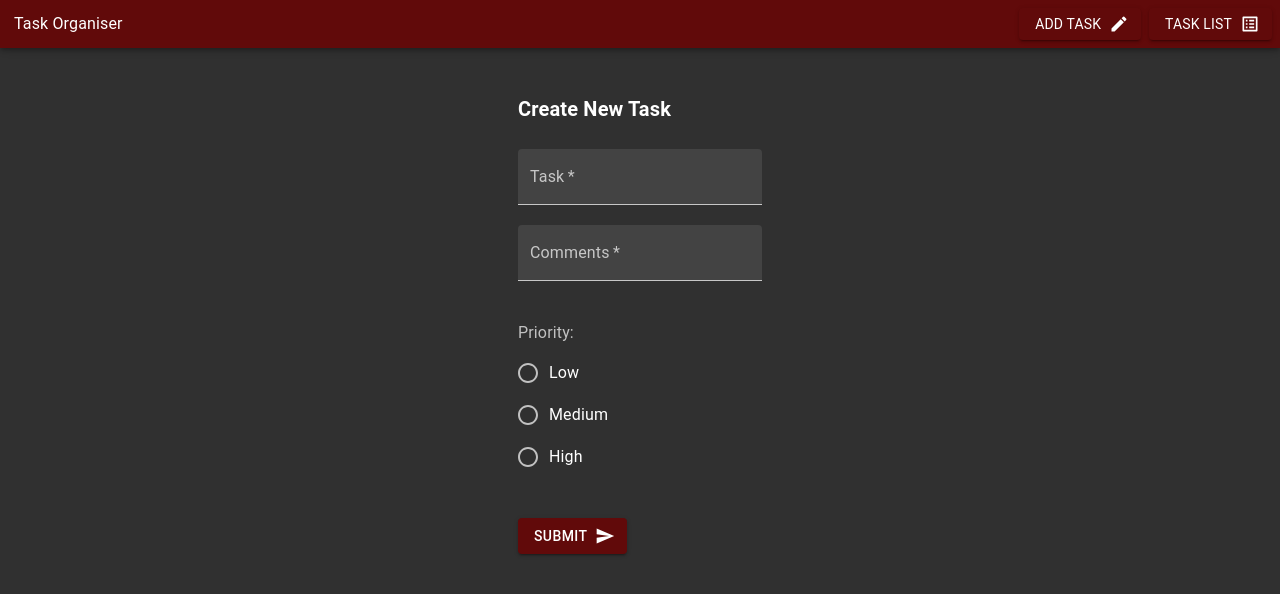
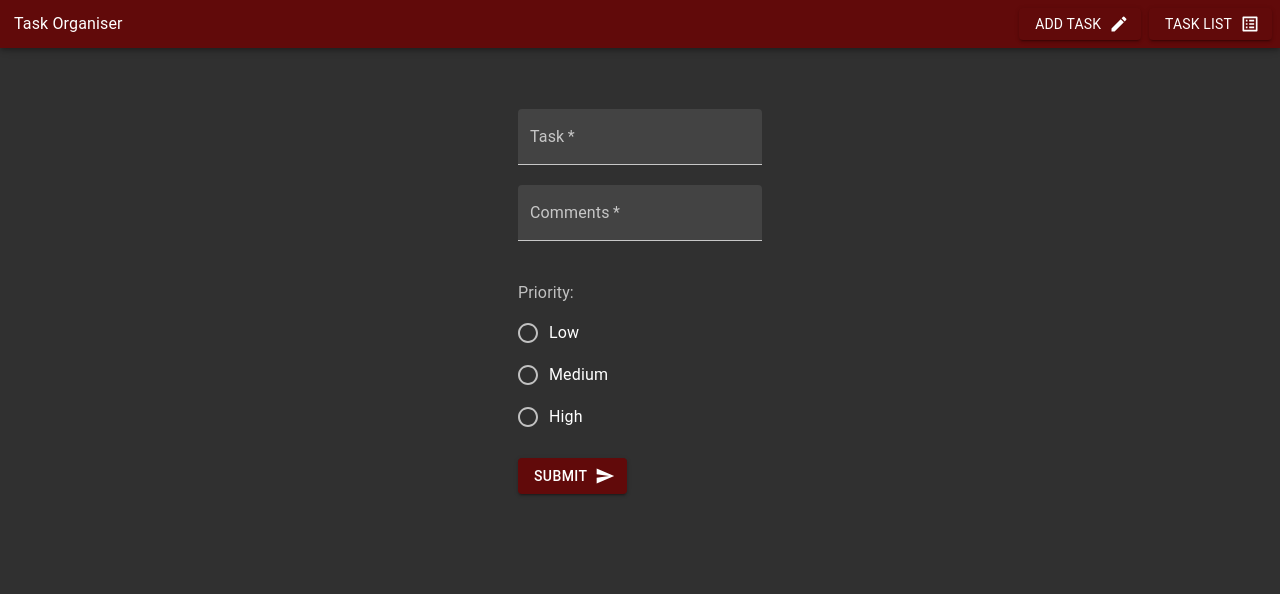
Before and after one commit to DamienBates/Task-Organiser, a React (Create React App) app in the folder ta-mern/: page /CreateTask in a window 1280 px wide. Shown: the top 594 px of the page. Built offline with nearby package versions, Linux system fonts and the light colour scheme.

Commit message:
Update CreateTask
- Minor padding, margin and formatting update

```diff
--- a/ta-mern/src/components/CreateTask.tsx
+++ b/ta-mern/src/components/CreateTask.tsx
@@ -1,5 +1,5 @@
 import { ChangeEvent, useState } from 'react'
-import { TextField, FormControl, RadioGroup, FormLabel, FormControlLabel } from '@mui/material'
+import { TextField, FormControl, RadioGroup, FormLabel, FormControlLabel, Box } from '@mui/material'
 import { Button, Typography, Grid, Radio } from '@mui/material'
 import { LoadingButton } from '@mui/lab'
 import axios from 'axios'
@@ -20,7 +20,9 @@ export default function CreateTaskFunc() {
         try {
             await axios
                 .post(`${process.env.REACT_APP_PUBLIC_URL}/add-task`, payload)
-                .then(() => { alert('Added to Task List!') })
+                .then(() => {
+                    alert('Added to Task List!')
+                })
                 .then(() => {
                     setSubmitted(false)
                     location.reload()
@@ -34,13 +36,8 @@ export default function CreateTaskFunc() {
         <form onSubmit={onSubmit}>
             <Grid container justifyContent='center' padding='0.8rem'>
                 <FormControl>
-                    <Typography
-                        sx={{ mt: '2vh', mb: '3vh', fontWeight: 'bold' }}
-                        variant='h6'
-                    >
-                        Create New Task
-                    </Typography>
-                    <Grid>
+                    <Grid paddingTop="2rem">
+                        <Box>
                             <Grid item>
                                 <TextField
                                     required
@@ -67,9 +64,12 @@ export default function CreateTaskFunc() {
                                 >
                                 </TextField>
                             </Grid>
+                        </Box>
+                        <Box>
                             <Grid item sx={{ mt: '40px' }}>
                                 <FormLabel component='legend' color='secondary' sx={{ mb: '8px' }}>Priority:</FormLabel>
                                 <RadioGroup
+                                    aria-required={true}
                                     aria-label='Experience'
                                     onChange={(e: ChangeEvent<HTMLInputElement>) => {
                                         return setPriority(e.target.value)
@@ -81,25 +81,21 @@ export default function CreateTaskFunc() {
                                     <FormControlLabel value='High' control={<Radio />} label='High' />
                                 </RadioGroup>
                             </Grid>
+                        </Box>
                         {submitted ? // ternary operator prevents multiple submits
                             <LoadingButton
+                                sx={{ mt: '20px' }}
                                 loading
                                 loadingPosition="end"
                                 endIcon={<SendIcon />}
                                 variant='contained'
-                                sx={{
-                                    mt: '40px',
-                                    pl: '15px',
-                                    pr: '20px',
-
-                                }}
                                 disabled
                             >
                                 Saving
                             </LoadingButton>
                             :
                             <Button
-                                sx={{ mt: '40px' }}
+                                sx={{ mt: '20px' }}
                                 variant='contained'
                                 endIcon={<SendIcon />}
                                 type='submit'
```
Lines whose indentation alone changed are shown as unchanged.
